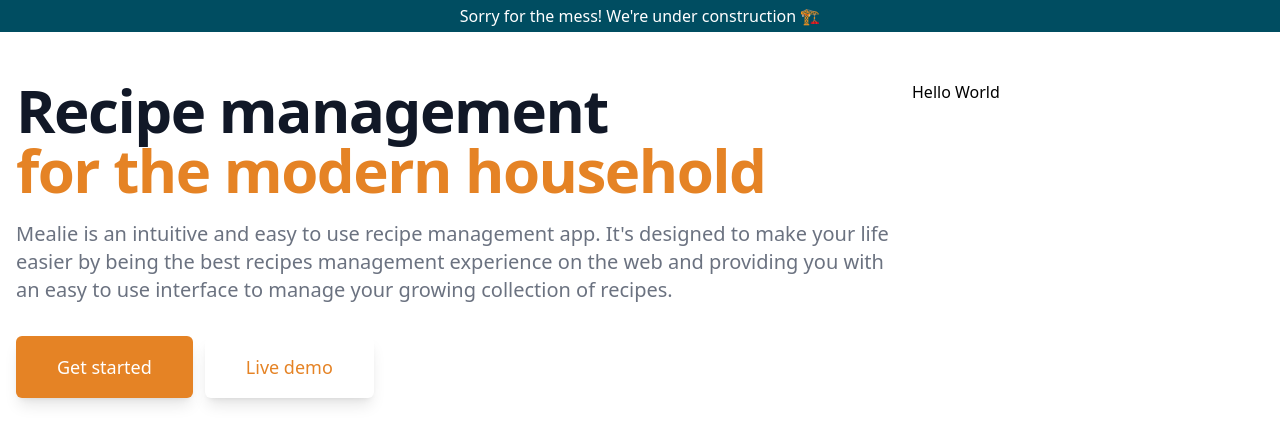
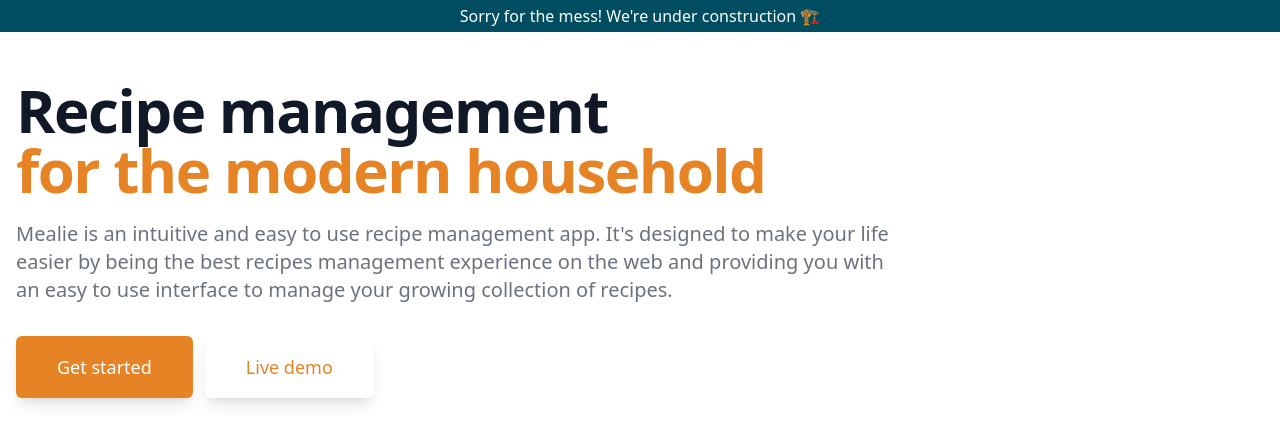
Before and after one commit to mealie-recipes/mealie.io, a Nuxt app: page / in a window 1280 px wide. Shown: the top 448 px of the page. Built offline with nearby package versions, Linux system fonts and the light colour scheme.

Commit message:
remove hello world

```diff
--- a/components/AppHero.vue
+++ b/components/AppHero.vue
@@ -33,7 +33,7 @@
         </div>
       </div>
       <div class="align-center hidden justify-center md:flex">
-        <p>Hello World</p>
+        <p></p>
       </div>
     </main>
   </div>
```
